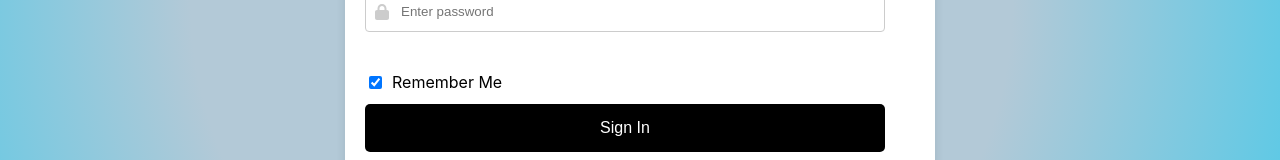
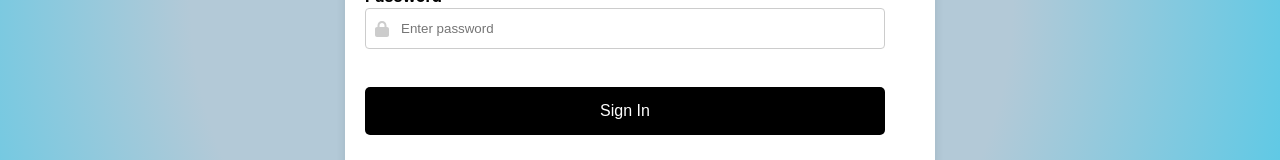
Before and after one commit to ControlYourPotatoes/redfield-react, a React (Vite) app: page /SignInUpForm in a window 1280 px wide. Shown: the part 338-498 px from the top of the page. Built offline with nearby package versions, Linux system fonts and the light colour scheme; no server answers.

Commit message:
modified SignUpform.tsx in pages

```diff
--- a/src/components/pages/SignUpform.tsx
+++ b/src/components/pages/SignUpform.tsx
@@ -139,18 +139,6 @@ const SubmitButton = styled.button`
     background-color: #666; /* Lighten the button when disabled */
     cursor: not-allowed; /* Change cursor to indicate the button is disabled */
   }
-`;
-
-// Adding a styled component for the checkbox label
-const CheckboxLabel = styled.label`
-  display: flex;
-  align-items: center;
-  margin: 10px 0;
-  cursor: pointer;
-`;
-
-const Checkbox = styled(Field)`
-  margin-right: 10px;
 `;
 
 const ForgotPasswordWrapper = styled.div`
@@ -322,7 +310,8 @@ const SignInSignUpPage = () => {
  //submit login
  const handleLoginSubmit = async (values: LoginFormValues, { setSubmitting }: FormikHelpers<LoginFormValues>) => {
   try {
-      const baseUrl = process.env.REACT_APP_API_BASE_URL || '';
+    const baseUrl = import.meta.env.VITE_API_BASE_URL || ''; // Fallback to empty string if not defined
+
     console.log(`Attempting login with base URL: ${baseUrl}`); // Debugging log
 
     const response = await axios.post(`${baseUrl}/api/login`, values);
@@ -369,10 +358,6 @@ const SignInSignUpPage = () => {
               <ErrorMessageContainer>
                 <ErrorMessage name="password" component="div" />
               </ErrorMessageContainer>
-              <CheckboxLabel>
-                <Checkbox type="checkbox" />
-                Remember Me
-              </CheckboxLabel>
 
               <SubmitButton type="submit" disabled={isSubmitting}>
              {isSignUp ? 'Sign Up' : 'Sign In'}
```
Lines whose indentation alone changed are shown as unchanged.
